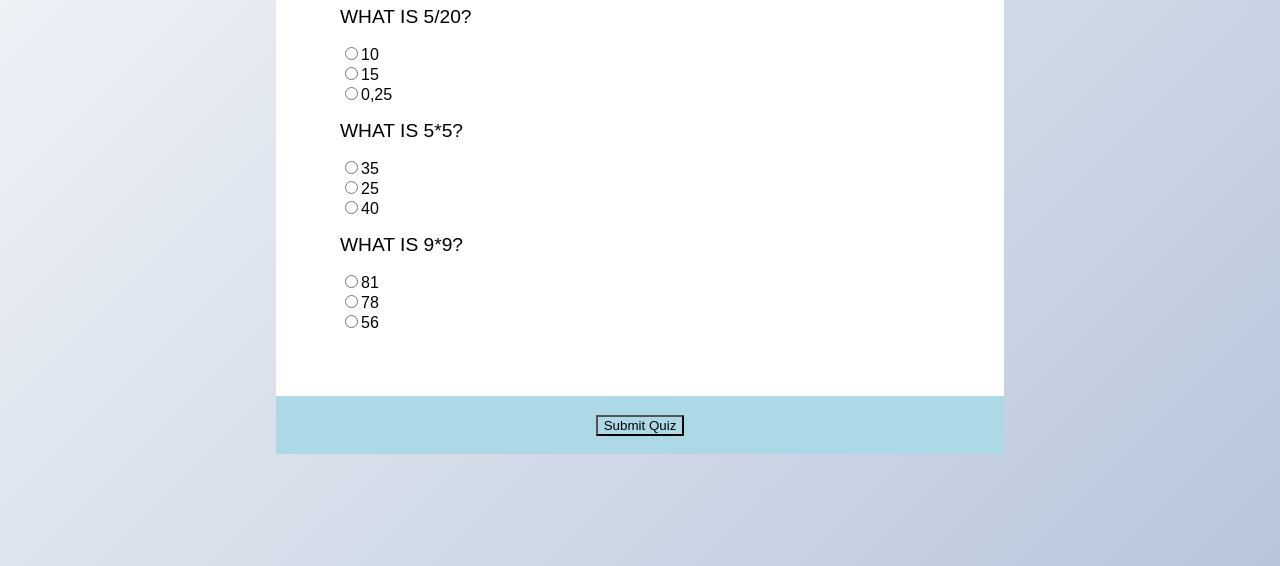
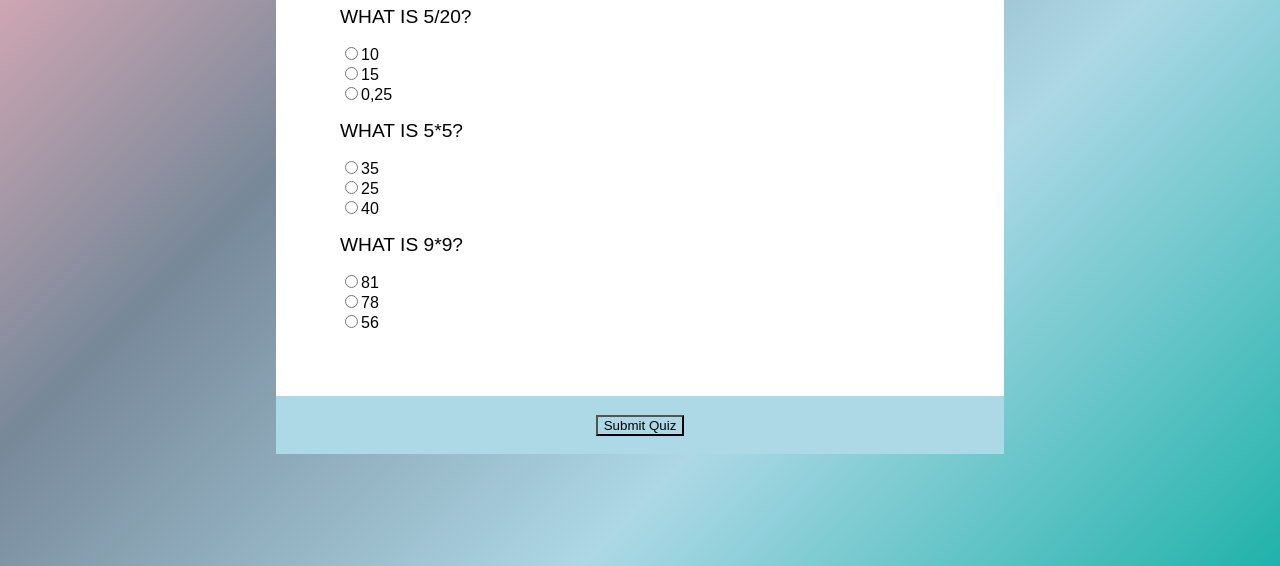
Before and after one commit to nnnidooo/Quiz-, a plain HTML site: page index.html in a window 1280 px wide. Shown: the part 250-816 px from the top of the page. Drawn offline with Linux system fonts and the light colour scheme.

Commit message:
body background linear gradient change.

```diff
--- a/index.css
+++ b/index.css
@@ -1,6 +1,6 @@
 body {
     background-color:grey;
-    background-image: linear-gradient(315deg, #b8c6db 0%, #f5f7fa);
+    background-image: linear-gradient(-45deg, lightseagreen 0%, lightblue, lightslategrey, lightpink);
     font-family: 'Poppins', sans-serif;
     display: flex;
     justify-content:center;
```
